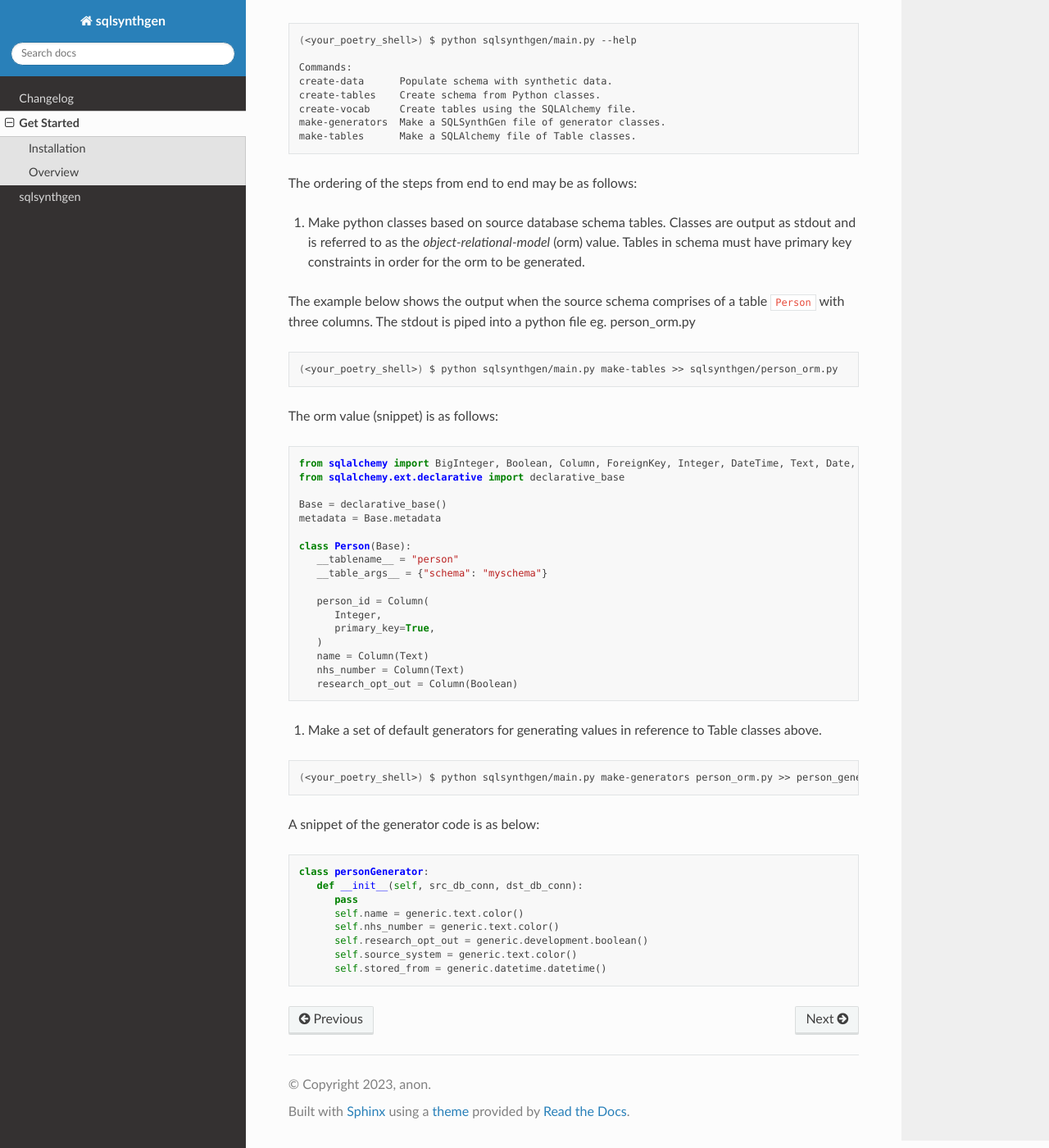
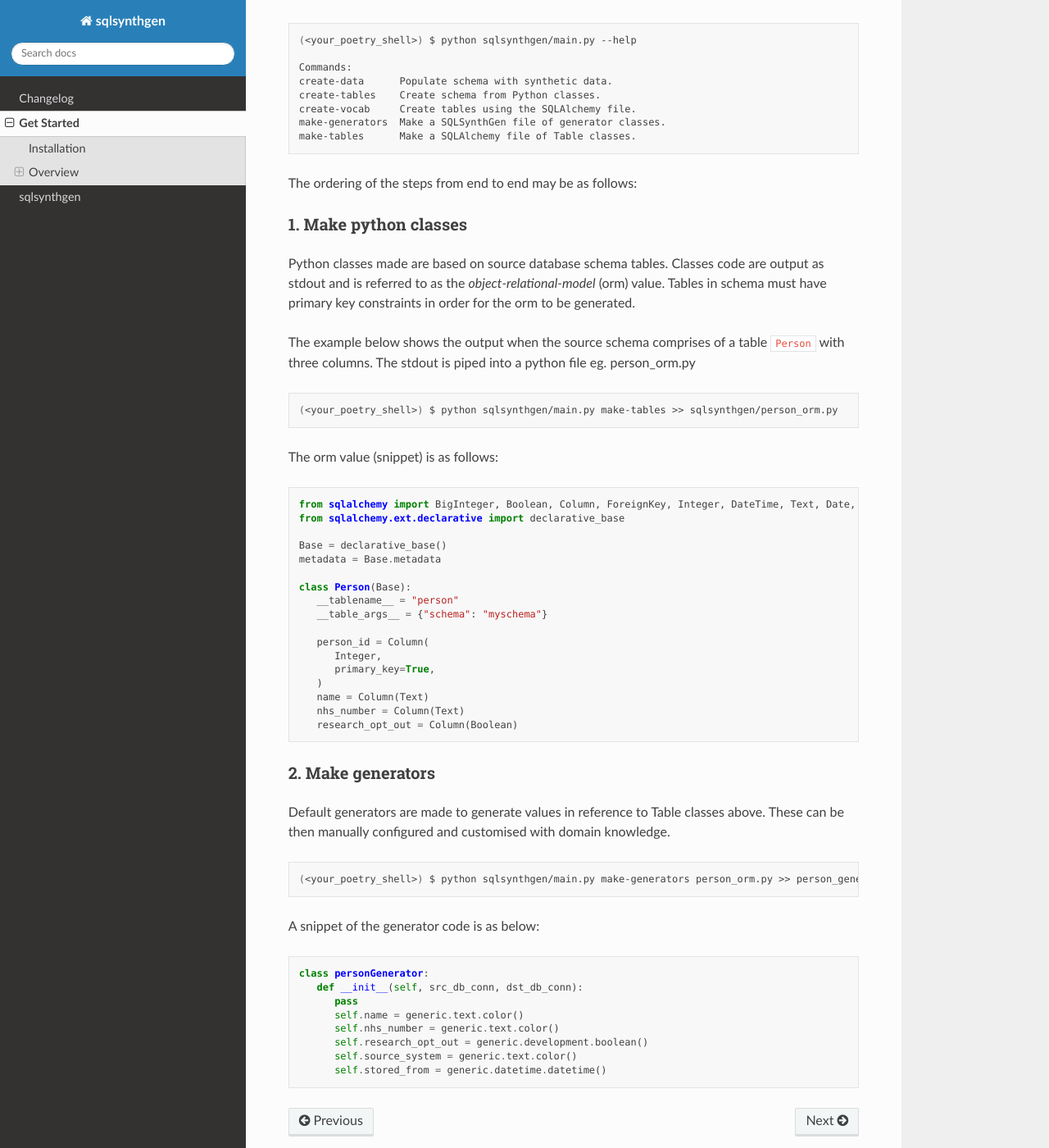
Before and after one commit to alan-turing-institute/sqlsynthgen, a Sphinx documentation site: the page built from docs/source/installation.rst, in a window 1280 px wide and 1400 px high, scrolled down 503 px. Shown: the whole window at 82% size. Built offline with Sphinx 7.4.7 and the Read the Docs theme 2.0.0, drawn with Linux system fonts in a browser that asks for light colours.

Commit message:
Clarify example generator snippet

```diff
--- a/docs/source/installation.rst
+++ b/docs/source/installation.rst
@@ -31,7 +31,10 @@
 
 The ordering of the steps from end to end may be as follows:
 
-#. Make python classes based on source database schema tables. Classes are output as stdout and is referred to as the `object-relational-model` (orm) value. Tables in schema must have primary key constraints in order for the orm to be generated.
+1. Make python classes
+======================
+
+Python classes made are based on source database schema tables. Classes code are output as stdout and is referred to as the `object-relational-model` (orm) value. Tables in schema must have primary key constraints in order for the orm to be generated.
 
 The example below shows the output when the source schema comprises of a table ``Person`` with three columns. The stdout is piped into a python file eg. person_orm.py
 
@@ -61,7 +64,10 @@
       nhs_number = Column(Text)
       research_opt_out = Column(Boolean)
 
-#. Make a set of default generators for generating values in reference to Table classes above.
+2. Make generators
+==================
+
+Default generators are made to generate values in reference to Table classes above. These can be then manually configured and customised with domain knowledge.
 
 .. code-block:: bash
 
```
